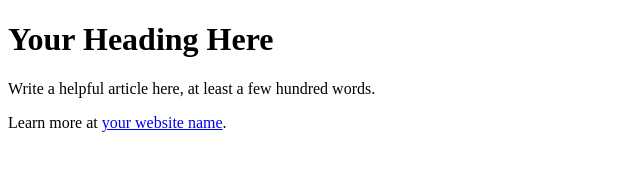
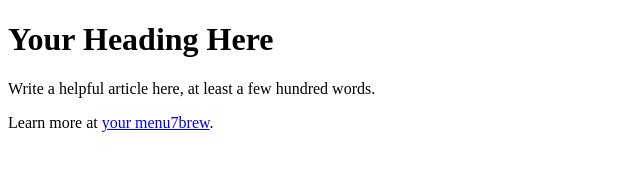
Before and after one commit to dunkinmenu28-spec/Dunkin-, a plain HTML site: page index.html in a window 1280 px wide. Shown: the full height of the page, 0-640 px from the left. Drawn offline with Linux system fonts and the light colour scheme.

Commit message:
Update index.html

```diff
--- a/index.html
+++ b/index.html
@@ -6,6 +6,6 @@
 <body>
   <h1>Your Heading Here</h1>
   <p>Write a helpful article here, at least a few hundred words.</p>
-  <p>Learn more at <a href="https://yourwebsite.com">your website name</a>.</p>
+  <p>Learn more at <a href="https://menu7brew.com/">your menu7brew</a>.</p>
 </body>
 </html>
```
